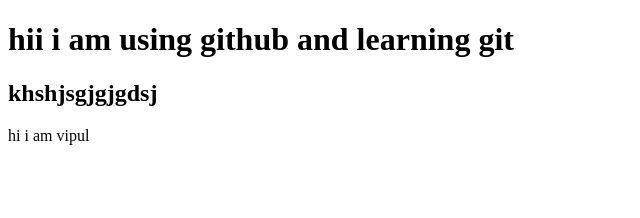
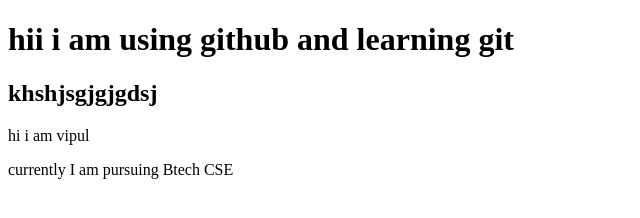
Before and after one commit to Vipulsrivastava116/gitLecture, a plain HTML site: page index.html in a window 1280 px wide. Shown: the whole page, without its empty margins (0-640 px from the left). Drawn offline with Linux system fonts and the light colour scheme.

Commit message:
hello everyone

```diff
--- a/index.html
+++ b/index.html
@@ -9,6 +9,8 @@
     <h1>hii i am using github and learning git</h1>
     <h2>khshjsgjgjgdsj</h2>
     <p>hi i am vipul</p>
+    <p>currently I am pursuing Btech CSE</p>
+
 
 </body>
 </html>
```
